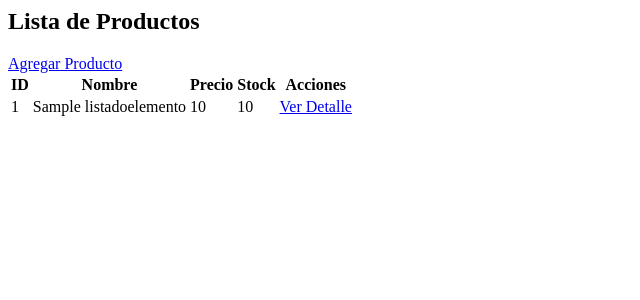
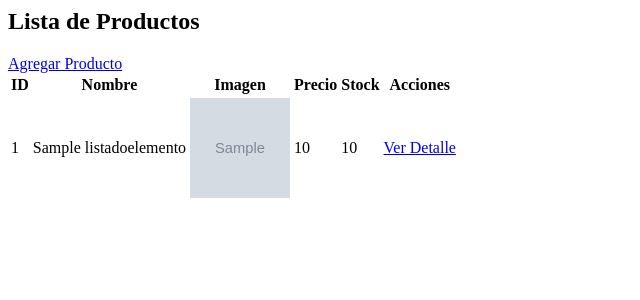
Before and after one commit to elritosan/PaginaWeb_TiendaDulces, a PHP site: template View/Producto/listaProducto.php in a window 1280 px wide. Shown: the top 300 px of the page, without its empty margins (0-640 px from the left). Run offline with PHP 8.4, Linux system fonts and the light colour scheme; the template is opened without the code that fills it: most values are stand-ins (such as "Sample title", 1, 10 or a date in 2020); grey boxes marked "Sample" are stand-in pictures.

Commit message:
Agregando columna de Imagen en lista de productos

```diff
--- a/View/Producto/listaProducto.php
+++ b/View/Producto/listaProducto.php
@@ -4,13 +4,14 @@ echo "<a href='index.php?entity=Producto&action=insertar' class='btn btn-success
 
 echo "<table class='table table-striped'>";
 echo "<thead><tr>
-        <th>ID</th><th>Nombre</th><th>Precio</th><th>Stock</th><th>Acciones</th>
+        <th>ID</th><th>Nombre</th><th>Imagen</th><th>Precio</th><th>Stock</th><th>Acciones</th>
       </tr></thead><tbody>";
 
 foreach ($listadoelementos as $producto) {
     echo "<tr>";
     echo "<td>{$producto['id']}</td>";
     echo "<td>{$producto['nombre']}</td>";
+    echo "<td><img src='{$producto['imagen']}' width='100' height='100' style='object-fit: cover;'></td>";
     echo "<td>{$producto['precio']}</td>";
     echo "<td>{$producto['stock']}</td>";
     echo "<td>
```
